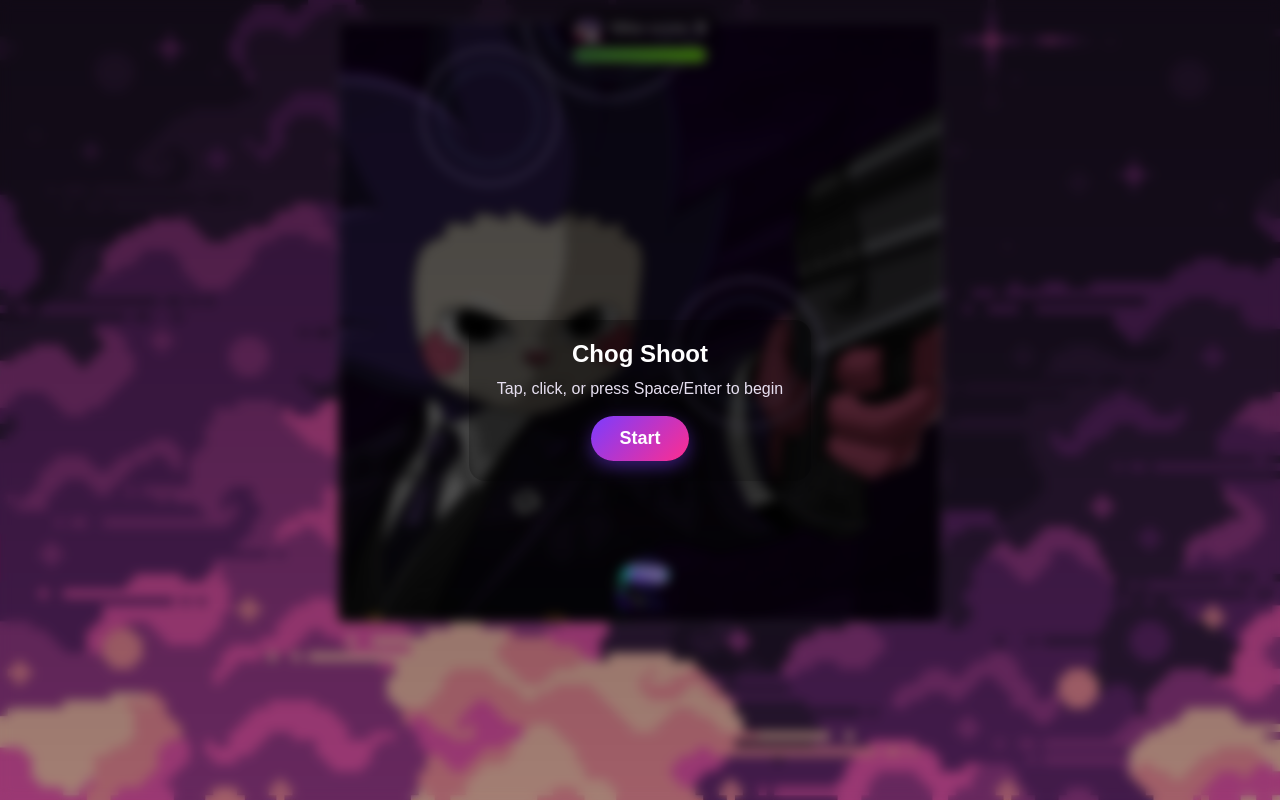
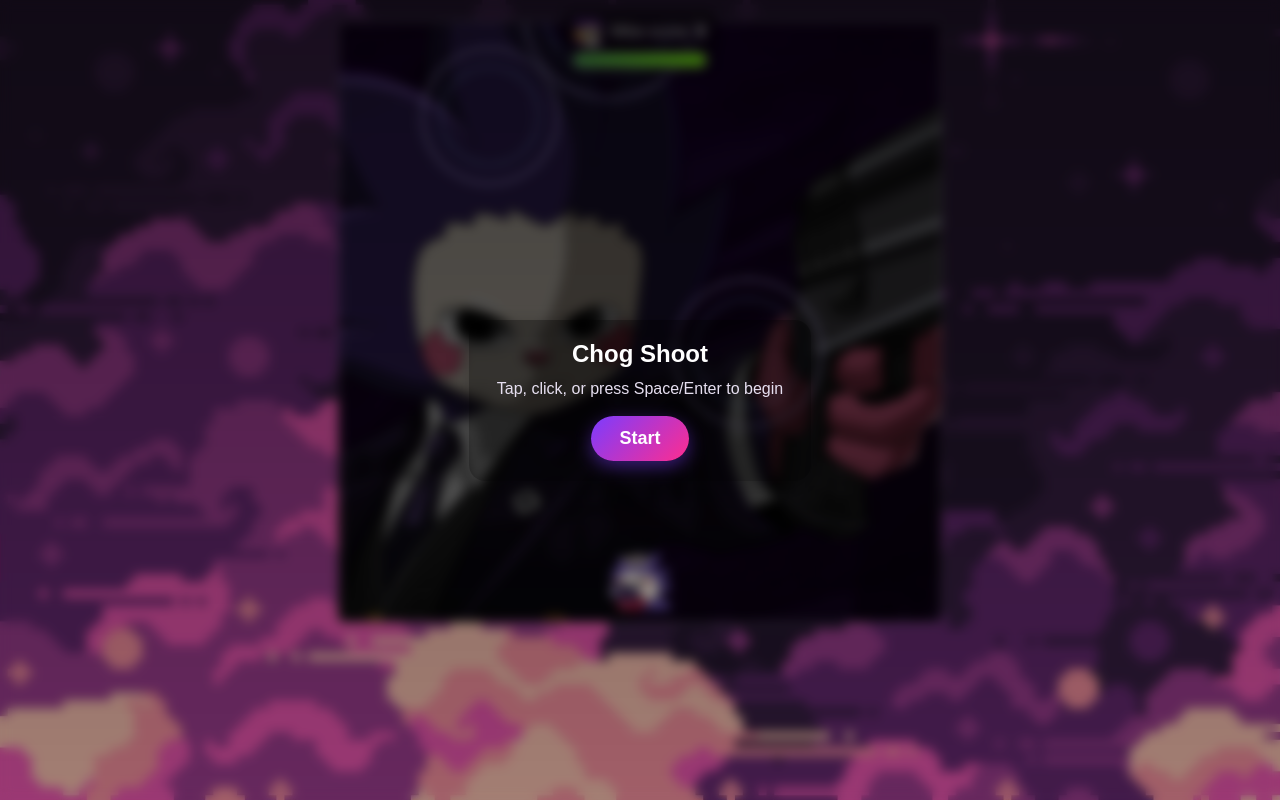
Before and after one commit to RazorRan/monshooter, a plain HTML site: page index.html in a window 1280 px wide. Drawn offline with Linux system fonts and the light colour scheme.

Commit message:
Update index.html

```diff
--- a/index.html
+++ b/index.html
@@ -227,7 +227,7 @@
       bottom: 2%;
       left: 50%;
       transform: translateX(-50%);
-      background: url("mike.gif") center/contain no-repeat;
+      background: url("chogshoot.gif") center/contain no-repeat;
       z-index: 4;
 
       height: 10%;
@@ -360,7 +360,7 @@
   <div id="app">
     <div id="hud">
       <div id="hud-row">
-        <img src="note.webp" alt="Score icon">
+        <img src="chognote.png" alt="Score icon">
         <span id="scorelabel">Mike-score</span>
         <span id="points">0</span>
       </div>
```
